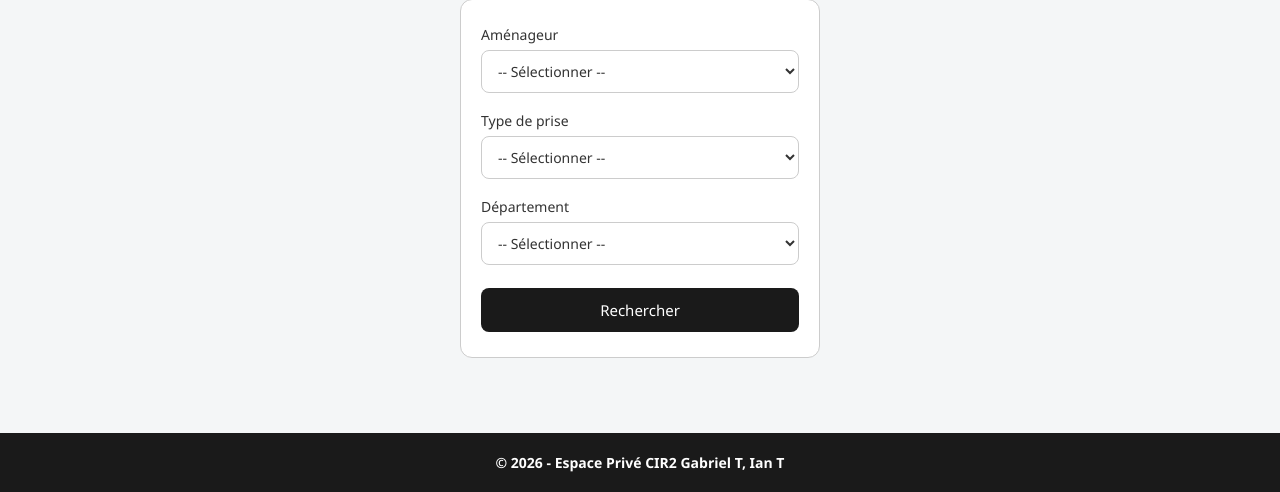
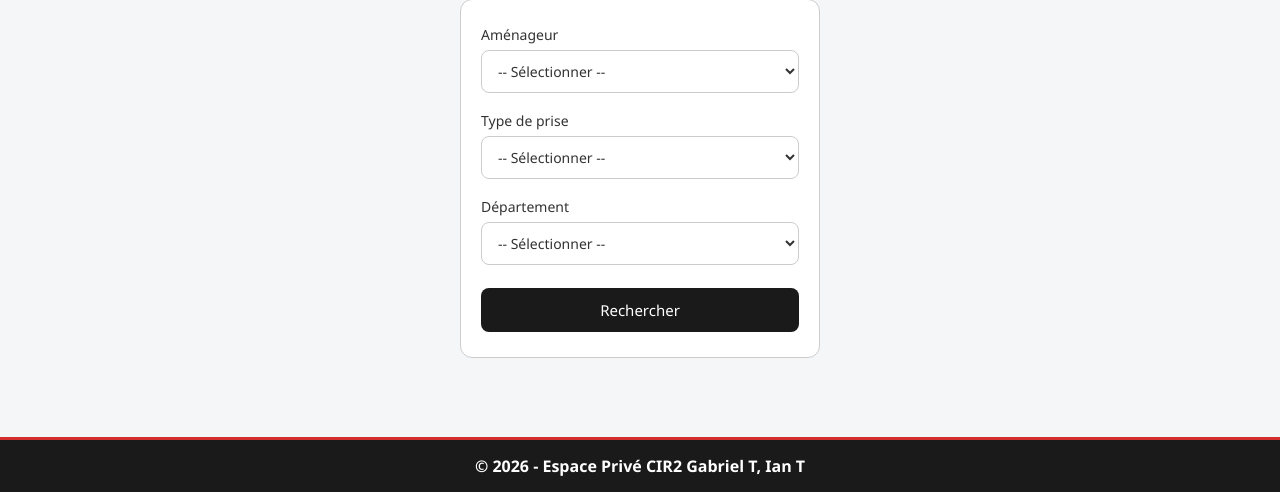
Before and after one commit to iantrn/projet_CIR2, a PHP site: page /back/recherche.php in a window 1280 px wide. Shown: the part 308-800 px from the top of the page. Run offline with PHP 8.4, Linux system fonts and the light colour scheme; data that the repository does not hold is empty.

Commit message:
update admin mode ( search, map broken ) + map admin broke

```diff
--- a/web/accueil.php
+++ b/web/accueil.php
@@ -191,8 +191,8 @@ try {
     </div>
 </div>
 
-<footer>
-  <p>© 2026 - CIR2 Gabriel T, Ian T</p>
+<footer class="footer-user">
+  <p>© 2026 - Espace Public CIR2 Gabriel T, Ian T</p>
 </footer>
 
 <script src="https://unpkg.com/leaflet@1.9.4/dist/leaflet.js"></script>
--- a/web/back/recherche.php
+++ b/web/back/recherche.php
@@ -18,6 +18,16 @@ try {
     <title>BreizhWatt - Gestion Bornes</title>
     <link rel="stylesheet" href="https://unpkg.com/leaflet@1.9.4/dist/leaflet.css" />
     <link rel="stylesheet" href="../css/style.css">
+    <style>
+        footer {
+            background: #1a1a1a !important;
+            background-color: #1a1a1a !important;
+        }
+        footer p {
+            color: #ffffff !important;
+            font-weight: bold !important;
+        }
+    </style>
 </head>
 <body>
 <?php if (!empty($error_msg)): ?>
@@ -147,11 +157,11 @@ try {
     </div>
 </div>
 
-<footer style="background: #1a1a1a !important; background-color: #1a1a1a !important; display: block !important; visibility: visible !important; opacity: 1 !important; padding: 20px 0 !important;">
-  <p style="color: #ffffff !important; margin: 0 !important; text-align: center !important; font-weight: bold !important;">© 2026 - Espace Privé CIR2 Gabriel T, Ian T</p>
+<footer class="footer-admin">
+  <p>© 2026 - Espace Privé CIR2 Gabriel T, Ian T</p>
 </footer>
 
 <script src="https://unpkg.com/leaflet@1.9.4/dist/leaflet.js"></script>
-<script src="../js/main.js?v=back" id="main-script" data-mode="admin"></script>
+<script src="../js/main.js?v=final" id="main-script" data-location="backfolder" data-mode="admin"></script>
 </body>
 </html>
--- a/web/carte.php
+++ b/web/carte.php
@@ -79,8 +79,8 @@ try {
     </section>
 </main>
 
-<footer>
-  <p>© 2026 - CIR2 Gabriel T, Ian T</p>
+<footer class="footer-user">
+  <p>© 2026 - Espace Public CIR2 Gabriel T, Ian T</p>
 </footer>
 
 <script src="https://unpkg.com/leaflet@1.9.4/dist/leaflet.js"></script>
--- a/web/css/style.css
+++ b/web/css/style.css
@@ -200,15 +200,6 @@ main {
   }
 }
 
-footer {
-  background-color: #3498db;
-  color: white;
-  text-align: center;
-  padding: 12px 0;
-  font-size: 14px;
-  width: 100%;
-}
-
 /* Page accueil présentation */
 .presentation {
   text-align: center;
@@ -346,3 +337,23 @@ footer {
 .btn-rechercher:hover {
   background-color: #333;
 }
+footer.footer-user {
+    background-color: #3498db !important;
+    color: white !important;
+    padding: 15px;
+    text-align: center;
+    width: 100%;
+}
+
+footer.footer-admin {
+    background: #1a1a1a !important;
+    padding: 15px;
+    text-align: center;
+    width: 100%;
+    border-top: 3px solid #d32f2f;
+}
+
+footer.footer-admin p {
+    color: #ffffff !important;
+    font-weight: bold !important;
+}
--- a/web/js/main.js
+++ b/web/js/main.js
@@ -2,32 +2,32 @@
 // 1. Initialisation, Détection du Contexte et Gestion du Mode (Header)
 // =========================================================================
 document.addEventListener('DOMContentLoaded', () => {
-    // Détection automatique du mode (Public ou Admin) via la balise script
     const scriptTag = document.getElementById('main-script');
+
+    // Détection robuste de la position du fichier dans l'arborescence
+    const isInsideBackFolder = (scriptTag && scriptTag.getAttribute('data-location') === 'backfolder') || window.location.pathname.includes('/back/');
     const isBackOffice = scriptTag && scriptTag.getAttribute('data-mode') === 'admin';
 
-    // Définition du préfixe des chemins d'API selon le dossier où l'on se trouve
-    const apiPrefix = isBackOffice ? '../api/' : 'api/';
+    // Le chemin vers l'API dépend UNIQUEMENT de l'emplacement physique du fichier PHP
+    const apiPrefix = isInsideBackFolder ? '../api/' : 'api/';
 
     // --- GESTION DU SWITCHER DE MODE (HEADER) ---
     const btnModeUser = document.getElementById('btn-mode-user');
     const btnModeAdmin = document.getElementById('btn-mode-admin');
 
     if (btnModeUser && btnModeAdmin) {
-        // Au clic sur le bouton Utilisateur
         btnModeUser.addEventListener('click', () => {
-            if (isBackOffice) {
-                window.location.href = '../accueil.php'; // On quitte le sous-dossier back
+            if (isInsideBackFolder) {
+                window.location.href = '../accueil.php';
             } else {
                 btnModeUser.classList.add('active');
                 btnModeAdmin.classList.remove('active');
             }
         });
 
-        // Au clic sur le bouton Admin
         btnModeAdmin.addEventListener('click', () => {
-            if (!isBackOffice) {
-                window.location.href = 'back/accueil.php'; // On entre dans le dossier back
+            if (!isInsideBackFolder) {
+                window.location.href = 'back/accueil.php';
             } else {
                 btnModeAdmin.classList.add('active');
                 btnModeUser.classList.remove('active');
@@ -35,10 +35,11 @@ document.addEventListener('DOMContentLoaded', () => {
         });
     }
 
-    // --- INITIALISATION DE LA CARTE LEAFLET ---
+    // =========================================================================
+    // 2. INITIALISATION DE LA CARTE LEAFLET
+    // =========================================================================
     const mapElement = document.getElementById('map');
     if (mapElement) {
-        // Centre la carte sur la Bretagne
         const map = L.map('map').setView([48.2020, -2.9326], 8);
 
         L.tileLayer('https://{s}.tile.openstreetmap.org/{z}/{x}/{y}.png', {
@@ -47,7 +48,6 @@ document.addEventListener('DOMContentLoaded', () => {
 
         let markersGroup = L.layerGroup().addTo(map);
 
-        // Fonction pour charger et filtrer les marqueurs
         function loadMarkers() {
             const annee = document.getElementById('filter-annee')?.value || '';
             const departement = document.getElementById('filter-departement')?.value || '';
@@ -57,9 +57,10 @@ document.addEventListener('DOMContentLoaded', () => {
                 .then(stations => {
                     markersGroup.clearLayers();
 
+                    if (!Array.isArray(stations)) return;
+
                     stations.forEach(st => {
-                        if (st.coordonnees_xy) {
-                            // Nettoyage de la chaîne de coordonnées [lat, lon]
+                        if (st && st.coordonnees_xy) {
                             const coordsStr = st.coordonnees_xy.replace(/[\[\]\s]/g, '');
                             const parts = coordsStr.split(',');
 
@@ -68,7 +69,6 @@ document.addEventListener('DOMContentLoaded', () => {
                                 const lon = parseFloat(parts[1]);
 
                                 if (!isNaN(lat) && !isNaN(lon)) {
-                                    // Préparation du texte des prises pour la bulle d'info
                                     let listePrises = [];
                                     if (parseInt(st.prise_ef) === 1) listePrises.push("EF");
                                     if (parseInt(st.prise_t2) === 1) listePrises.push("T2");
@@ -77,11 +77,13 @@ document.addEventListener('DOMContentLoaded', () => {
 
                                     let prisesText = listePrises.length > 0 ? listePrises.join(', ') : 'Non spécifiées';
                                     let tarifText = st.tarification ? st.tarification : 'Non spécifiée';
+                                    let stationNom = st.nom_station || st.nom || 'Station sans nom';
+                                    let stationAdresse = st.adresse_station || st.adresse || 'Inconnue';
 
                                     const popupContent = `
                                         <div style="font-family: sans-serif; font-size: 13px;">
-                                            <h4 style="margin: 0 0 5px 0; color: #0c1c3e;">${st.nom_station || 'Station sans nom'}</h4>
-                                            <p style="margin: 3px 0;"><strong>📍 Adresse :</strong> ${st.adresse_station || 'Inconnue'}</p>
+                                            <h4 style="margin: 0 0 5px 0; color: #0c1c3e;">${stationNom}</h4>
+                                            <p style="margin: 3px 0;"><strong>📍 Adresse :</strong> ${stationAdresse}</p>
                                             <p style="margin: 3px 0;"><strong>⚡ Puissance :</strong> ${st.puissance_nominale || '⚡'} kW</p>
                                             <p style="margin: 3px 0;"><strong>🔌 Prises :</strong> ${prisesText}</p>
                                             <p style="margin: 3px 0;"><strong>💰 Tarif :</strong> ${tarifText}</p>
@@ -96,7 +98,6 @@ document.addEventListener('DOMContentLoaded', () => {
                 .catch(err => console.error("Erreur lors du chargement de la carte :", err));
         }
 
-        // Rechargement dynamique lors d'un changement de filtre sur la carte
         document.getElementById('filter-annee')?.addEventListener('change', loadMarkers);
         document.getElementById('filter-departement')?.addEventListener('change', loadMarkers);
 
@@ -104,14 +105,14 @@ document.addEventListener('DOMContentLoaded', () => {
     }
 
     // =========================================================================
-    // 2. Gestion de la Recherche et du Tableau Dynamique
+    // 3. GESTION DE LA RECHERCHE ET DU TABLEAU DYNAMIQUE
     // =========================================================================
     const btnSearchPage = document.getElementById('btn-search');
     if (btnSearchPage) {
         btnSearchPage.addEventListener('click', () => {
-            const amenageur = document.getElementById('amenageur').value;
-            const typePrise = document.getElementById('type_prise').value;
-            const departement = document.getElementById('departement').value;
+            const amenageur = document.getElementById('amenageur')?.value || '';
+            const typePrise = document.getElementById('type_prise')?.value || '';
+            const departement = document.getElementById('departement')?.value || '';
 
             fetch(`${apiPrefix}search_stations.php?amenageur=${amenageur}&type_prise=${typePrise}&departement=${departement}`)
                 .then(r => r.json())
@@ -120,14 +121,22 @@ document.addEventListener('DOMContentLoaded', () => {
                     const container = document.getElementById('search-results-container');
                     const countSpan = document.getElementById('results-count');
 
-                    if (tbody) {
+                    if (!tbody) return;
                     tbody.innerHTML = '';
+
+                    if (!Array.isArray(data)) {
+                        tbody.innerHTML = '<tr><td colspan="6" style="padding:15px; text-align:center;">Erreur de format de données.</td></tr>';
+                        return;
+                    }
+
                     if (countSpan) countSpan.textContent = data.length;
 
                     if (data.length === 0) {
                         tbody.innerHTML = '<tr><td colspan="6" style="padding:15px; text-align:center;">Aucun résultat trouvé.</td></tr>';
                     } else {
                         data.forEach(s => {
+                            if (!s) return;
+
                             let listePrises = [];
                             if (parseInt(s.prise_ef) === 1) listePrises.push("EF");
                             if (parseInt(s.prise_t2) === 1) listePrises.push("T2");
@@ -138,7 +147,12 @@ document.addEventListener('DOMContentLoaded', () => {
                             let textPrises = listePrises.length > 0 ? listePrises.join(', ') : 'Aucune';
                             let textTarif = s.tarification ? s.tarification : 'Non spécifié';
 
-                                // Génération conditionnelle de la cellule d'action (Modifier & Supprimer)
+                            // Sécurité contre les propriétés manquantes selon le mode d'API
+                            let sNom = s.nom_station || s.nom || 'Sans nom';
+                            let sAmenageur = s.nom_amenageur_operateur || s.amenageur || 'N/A';
+                            let sCommune = s.nom_commune || s.commune || '';
+                            let sAdresse = s.adresse_station || s.adresse || '';
+
                             let actionCell = '';
                             if (isBackOffice) {
                                 actionCell = `
@@ -153,9 +167,9 @@ document.addEventListener('DOMContentLoaded', () => {
 
                             tbody.innerHTML += `
                                 <tr style="border-bottom: 1px solid #eee;">
-                                        <td style="padding:12px; font-weight: bold; color: #333;">${s.nom_station || 'Sans nom'}</td>
-                                        <td style="padding:12px; color: #555;">${s.nom_amenageur_operateur || 'N/A'}</td>
-                                        <td style="padding:12px; font-size: 13px;"><strong>${s.nom_commune || ''}</strong><br>${s.adresse_station || ''}</td>
+                                    <td style="padding:12px; font-weight: bold; color: #333;">${sNom}</td>
+                                    <td style="padding:12px; color: #555;">${sAmenageur}</td>
+                                    <td style="padding:12px; font-size: 13px;"><strong>${sCommune}</strong><br>${sAdresse}</td>
                                     <td style="padding:12px;"><span style="background: #e3f2fd; color: #0d47a1; padding: 4px 8px; border-radius: 4px; font-size: 12px; font-weight: bold;">${textPrises}</span></td>
                                     <td style="padding:12px; font-size: 13px; color: #666; max-width: 180px; white-space: nowrap; overflow: hidden; text-overflow: ellipsis;" title="${textTarif}">${textTarif}</td>
                                     ${actionCell}
@@ -163,33 +177,30 @@ document.addEventListener('DOMContentLoaded', () => {
                             `;
                         });
                     }
-                        if (container) {
-                            container.style.display = "block";
-                        }
-                    }
+
+                    if (container) container.style.display = "block";
                 })
                 .catch(e => console.error("Erreur lors de la recherche :", e));
         });
     }
 
     // =========================================================================
-    // 3. Fenêtre Modale Admin : Ouverture & Pré-remplissage
+    // 4. FENÊTRE MODALE ADMIN : OUVERTURE & PRÉ-REMPLISSAGE
     // =========================================================================
     document.addEventListener('click', (e) => {
         if (e.target && e.target.classList.contains('btn-edit-trigger')) {
             const idStation = e.target.getAttribute('data-id');
 
-            // Appel de l'API de détails (placée dans le dossier api/ à la racine)
             fetch(`${apiPrefix}get_station_details.php?id=${encodeURIComponent(idStation)}`)
                 .then(r => r.json())
                 .then(station => {
-                    if (document.getElementById('edit-id-station')) document.getElementById('edit-id-station').value = station.id_station_interne;
-                    if (document.getElementById('edit-nom')) document.getElementById('edit-nom').value = station.nom_station || '';
-                    if (document.getElementById('edit-adresse')) document.getElementById('edit-adresse').value = station.adresse_station || '';
+                    if (!station) return;
+                    if (document.getElementById('edit-id-station')) document.getElementById('edit-id-station').value = station.id_station_interne || '';
+                    if (document.getElementById('edit-nom')) document.getElementById('edit-nom').value = station.nom_station || station.nom || '';
+                    if (document.getElementById('edit-adresse')) document.getElementById('edit-adresse').value = station.adresse_station || station.adresse || '';
                     if (document.getElementById('edit-puissance')) document.getElementById('edit-puissance').value = station.puissance_nominale || '';
                     if (document.getElementById('edit-tarification')) document.getElementById('edit-tarification').value = station.tarification || '';
 
-                    // Cases à cocher
                     if (document.getElementById('edit-prise-ef')) document.getElementById('edit-prise-ef').checked = (parseInt(station.prise_ef) === 1);
                     if (document.getElementById('edit-prise-t2')) document.getElementById('edit-prise-t2').checked = (parseInt(station.prise_t2) === 1);
                     if (document.getElementById('edit-prise-ccs')) document.getElementById('edit-prise-ccs').checked = (parseInt(station.prise_combo_ccs) === 1);
@@ -202,7 +213,6 @@ document.addEventListener('DOMContentLoaded', () => {
         }
     });
 
-    // Fermeture de la modale d'édition
     const btnCloseModal = document.getElementById('btn-close-modal');
     if (btnCloseModal) {
         btnCloseModal.addEventListener('click', () => {
@@ -212,16 +222,13 @@ document.addEventListener('DOMContentLoaded', () => {
     }
 
     // =========================================================================
-    // 4. Action de Suppression Admin
+    // 5. ACTION DE SUPPRESSION ADMIN
     // =========================================================================
     document.addEventListener('click', (e) => {
         if (e.target && e.target.classList.contains('btn-delete-trigger')) {
             const idStation = e.target.getAttribute('data-id');
 
-            // Message de confirmation de sécurité
             if (confirm("⚠️ Êtes-vous sûr de vouloir supprimer définitivement cette station et tous ses points de recharge ?")) {
-
-                // Envoi de la requête à l'API de suppression (située dans le dossier api/ racine)
                 fetch(`${apiPrefix}delete_station.php`, {
                     method: 'POST',
                     headers: { 'Content-Type': 'application/x-www-form-urlencoded' },
@@ -229,12 +236,11 @@ document.addEventListener('DOMContentLoaded', () => {
                 })
                 .then(r => r.json())
                 .then(result => {
-                    if (result.success) {
+                    if (result && result.success) {
                         alert("✅ La station a été supprimée avec succès !");
-                        // Simulation d'un clic de recherche pour rafraîchir le tableau dynamiquement
-                        document.getElementById('btn-search').click();
+                        document.getElementById('btn-search')?.click();
                     } else {
-                        alert("❌ Erreur : " + result.error);
+                        alert("❌ Erreur : " + (result?.error || "Inconnue"));
                     }
                 })
                 .catch(err => alert("Erreur réseau lors de la suppression : " + err.message));
--- a/web/recherche.php
+++ b/web/recherche.php
@@ -102,8 +102,8 @@ try {
         </table>
     </div>
 </div>
-<footer>
-  <p>© 2026 - CIR2 Gabriel T, Ian T</p>
+<footer class="footer-user">
+  <p>© 2026 - Espace Public CIR2 Gabriel T, Ian T</p>
 </footer>
 
 <script src="https://unpkg.com/leaflet@1.9.4/dist/leaflet.js"></script>
```
Also changed, not shown: web/back/accueil.php (+13 -3 lines), web/back/carte.php (+13 -2 lines). Lines whose indentation alone changed are shown as unchanged.
